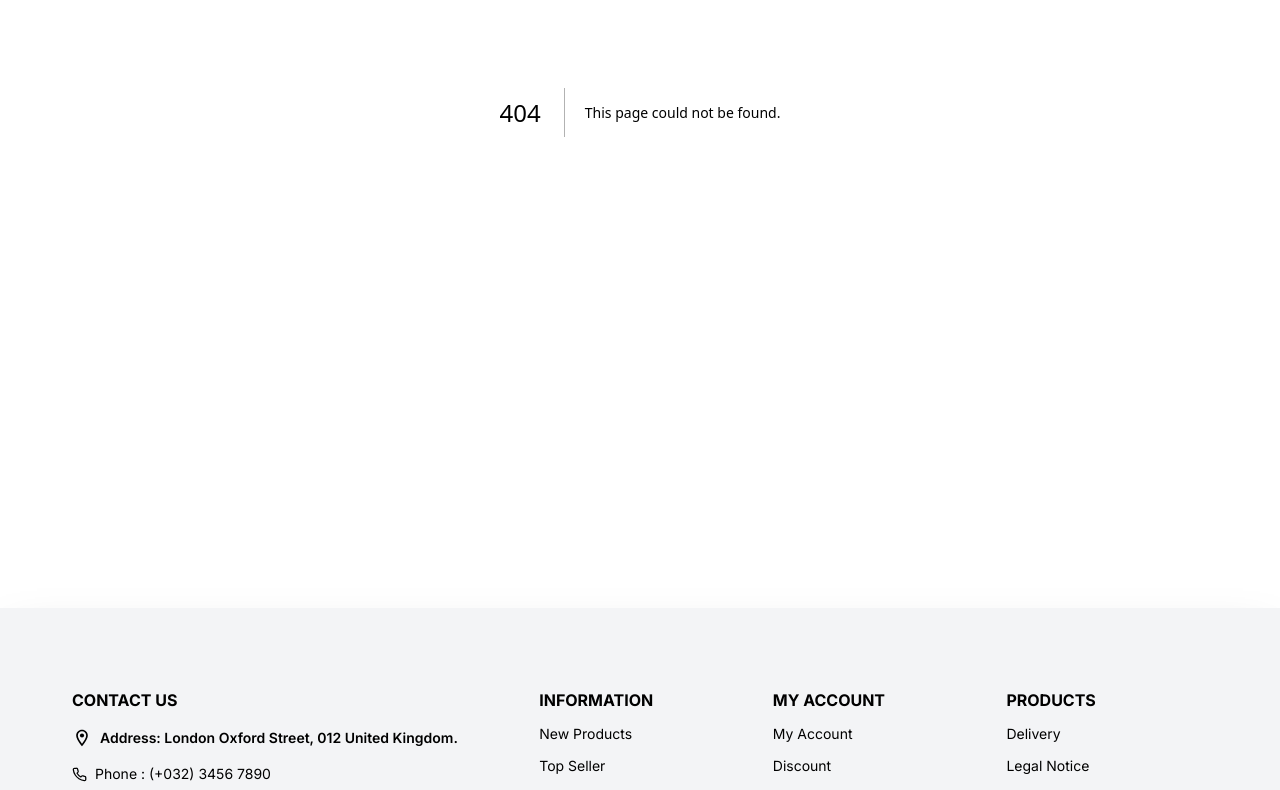
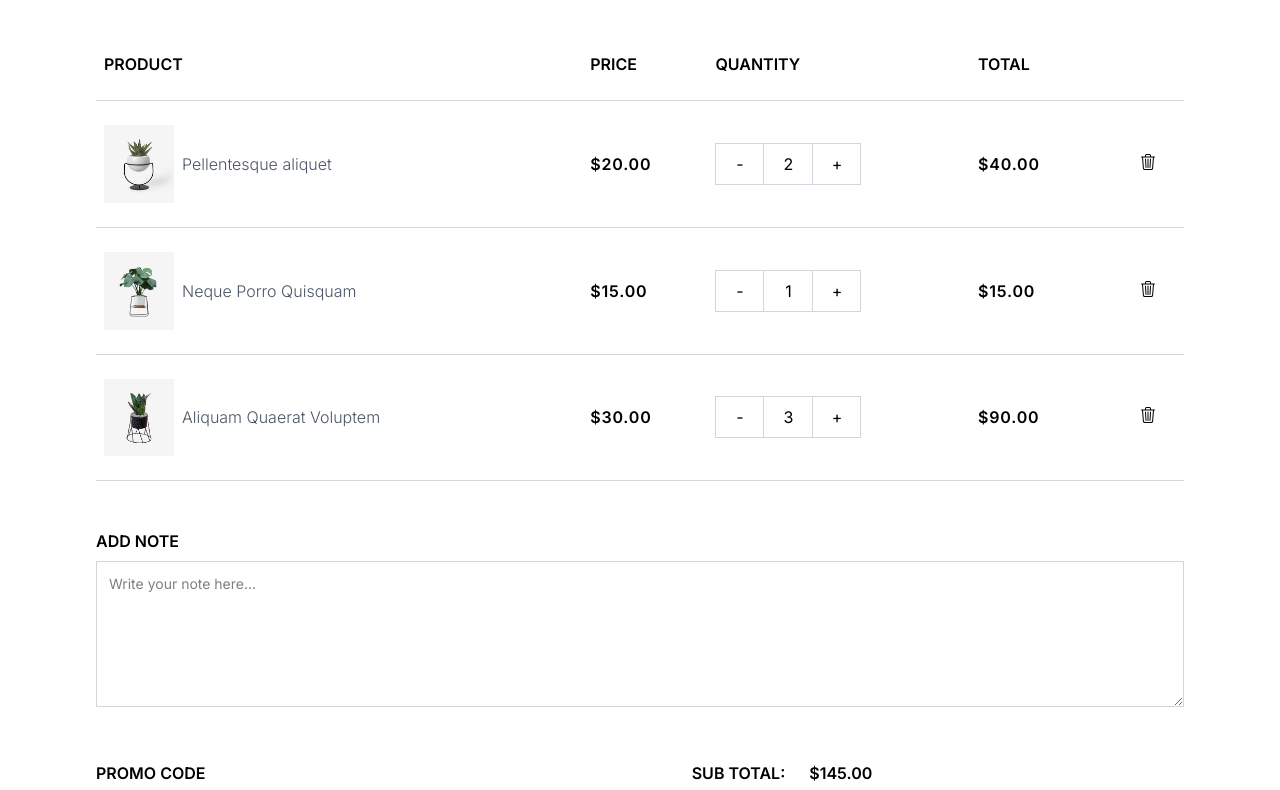
Before and after one commit to LaibaHameed/mern-frontend, a Next.js app: page /cart in a window 1280 px wide. Before the commit this address had no page. Shown: the part 460-1250 px from the top of the page. Built offline with nearby package versions, Linux system fonts and the light colour scheme.

Commit message:
Add cart page

```diff
--- /dev/null
+++ b/src/app/cart/page.jsx
@@ -0,0 +1,14 @@
+import CartPage from '@/components/CartPage/page'
+import Breadcrumb from '@/components/shared/Breadcrumb'
+import React from 'react'
+
+const Cart = () => {
+  return (
+    <div>
+        <Breadcrumb/>
+        <CartPage/>
+    </div>
+  )
+}
+
+export default Cart
--- /dev/null
+++ b/src/components/CartPage/page.jsx
@@ -0,0 +1,95 @@
+'use client'
+import React, { useState } from 'react';
+import Container from '../shared/Container';
+import Image from 'next/image';
+import { BsTrash3 } from 'react-icons/bs';
+import { CART_ITEMS } from '@/constants/general';
+
+const CartPage = () => {
+    const [cartItems, setCartItems] = useState(CART_ITEMS);
+
+    const updateQuantity = (id, delta) => {
+        setCartItems((prevItems) =>
+            prevItems.map((item) =>
+                item.id === id ? { ...item, quantity: Math.max(1, item.quantity + delta) } : item
+            )
+        );
+    };
+
+    return (
+        <div className='flex-center sm:m-12 mx-6'>
+            <Container>
+                <div className='overflow-x-auto'>
+                    <table className='min-w-full'>
+                        <thead>
+                            <tr>
+                                <td className='px-2 py-6 border-b border-gray-300 uppercase font-semibold text-left'>Product</td>
+                                <td className='px-2 py-6 border-b border-gray-300 uppercase font-semibold text-left'>Price</td>
+                                <td className='px-2 py-6 border-b border-gray-300 uppercase font-semibold text-left'>Quantity</td>
+                                <td className='px-2 py-6 border-b border-gray-300 uppercase font-semibold text-left'>Total</td>
+                                <td className='px-2 py-6 border-b border-gray-300 uppercase font-semibold text-left'></td>
+                            </tr>
+                        </thead>
+                        <tbody>
+                            {cartItems.map((item) => (
+                                <tr key={item.id} className='border-b border-gray-300'>
+                                    <td className='px-2 py-6 min-w-[300px] flex items-center gap-2 text-left cursor-pointer'>
+                                        <Image src={item.image} alt={item.name} width={70} height={70} />
+                                        <p className='text-gray-600 font-light hover:text-primary animate'>{item.name}</p>
+                                    </td>
+                                    <td className='px-2 py-6 text-left font-semibold tracking-wider'>${item.price}.00</td>
+                                    <td className='px-2 py-6 text-left'>
+                                        <div className='flex items-center border border-gray-300 w-fit'>
+                                            <button
+                                                onClick={() => updateQuantity(item.id, -1)}
+                                                className='py-2 border-r w-12 border-gray-300 cursor-pointer'>-</button>
+                                            <span className='py-2 w-12 flex-center'>{item.quantity}</span>
+                                            <button
+                                                onClick={() => updateQuantity(item.id, 1)}
+                                                className='py-2 border-l w-12 border-gray-300 cursor-pointer'>+</button>
+                                        </div>
+                                    </td>
+                                    <td className='px-2 py-6 text-left font-semibold tracking-wider min-w-[100px]'>
+                                        ${item.price * item.quantity}.00
+                                    </td>
+                                    <td className='px-2 py-6 text-left'>
+                                        <button className='hover:text-red-700 font-extrabold cursor-pointer'>
+                                            <BsTrash3 />
+                                        </button>
+                                    </td>
+                                </tr>
+                            ))}
+                        </tbody>
+                    </table>
+                </div>
+
+                <div className='my-12'>
+                    <h3 className='font-semibold mb-2 uppercase'>Add Note</h3>
+                    <textarea
+                        className='w-full p-3 border border-gray-300 focus:outline-none text-sm'
+                        placeholder='Write your note here...'
+                        rows={6}
+                    ></textarea>
+                </div>
+
+                <div className='flex md:flex-row flex-col items-start justify-between gap-6'>
+                    <div>
+                        <h3 className='font-semibold mb-2 uppercase'>Promo code</h3>
+                        <input type='text' className='p-3 max-w-xs border border-gray-300 focus:outline-none' />
+                        <button className='px-12 py-3 my-3 rounded-full bg-primary hover:bg-primary-hover text-white font-semibold uppercase block'>apply</button>
+                    </div>
+                    <div className='w-full flex flex-col justify-between md:items-center items-start gap-6'>
+                        <div className='flex items-center justify-between'>
+                            <h3 className='font-semibold mb-2 uppercase pr-6'>Sub Total:</h3>
+                            <h3 className='font-semibold mb-2 uppercase'>${cartItems.reduce((acc, item) => acc + item.price * item.quantity, 0).toFixed(2)}</h3>
+                        </div>
+                        <button className='px-12 py-3 my-3 rounded-full bg-primary hover:bg-primary-hover text-white font-semibold uppercase block'>Proceed to Checkout</button>
+                    </div>
+                </div>
+
+            </Container>
+        </div>
+    );
+};
+
+export default CartPage;
--- a/src/components/layouts/header/index.jsx
+++ b/src/components/layouts/header/index.jsx
@@ -1,14 +1,14 @@
 'use client';
-import {FiAlignJustify, FiX} from 'react-icons/fi';
-import {FiPhone} from 'react-icons/fi';
-import {BsCart3} from 'react-icons/bs';
-import {GoSearch} from 'react-icons/go';
-import {LuCircleUser} from 'react-icons/lu';
+import { FiAlignJustify, FiX } from 'react-icons/fi';
+import { FiPhone } from 'react-icons/fi';
+import { BsCart3 } from 'react-icons/bs';
+import { GoSearch } from 'react-icons/go';
+import { LuCircleUser } from 'react-icons/lu';
 
 import Image from 'next/image';
-import React, {useState} from 'react';
+import React, { useState } from 'react';
 import Link from 'next/link';
-import {NAV_LIST} from '@/utils/PATHS';
+import { NAV_LIST } from '@/utils/PATHS';
 import Container from '../../shared/Container';
 
 const Header = () => {
@@ -92,10 +92,12 @@ const Header = () => {
 
                 {/* Cart Icon with Badge */}
                 <div className="relative">
-                  <BsCart3
-                    className="cursor-pointer hover:text-primary animate text-secondary"
-                    size={20}
-                  />
+                  <Link href={'/cart'}>
+                    <BsCart3
+                      className="cursor-pointer hover:text-primary animate text-secondary"
+                      size={20}
+                    />
+                  </Link>
 
                   {cartItems > 0 && (
                     <span className="absolute -top-2 -right-2 bg-primary text-white text-xs rounded-full w-4 h-4 flex-center cursor-pointer">
@@ -116,9 +118,8 @@ const Header = () => {
 
       {/* Mobile Menu */}
       <div
-        className={`lg:hidden ${
-          isMenuOpen ? 'min-h-[180px] h-[180px]' : 'min-h-0 h-0'
-        } text-secondary overflow-hidden py-2 my-4 absolute top-20 left-0 w-full bg-white bg-opacity-90 z-40 animate`}
+        className={`lg:hidden ${isMenuOpen ? 'min-h-[180px] h-[180px]' : 'min-h-0 h-0'
+          } text-secondary overflow-hidden py-2 my-4 absolute top-20 left-0 w-full bg-white bg-opacity-90 z-40 animate`}
       >
         <nav className="flex flex-col">
           {NAV_LIST.map((route) => (
--- a/src/constants/general.js
+++ b/src/constants/general.js
@@ -248,3 +248,9 @@ export const PRODUCT_TAGS = [
   { id: 7, name: "House plant" },
   { id: 8, name: "Office tree" },
 ];
+
+export const CART_ITEMS = [
+  { id: 1, name: 'Pellentesque aliquet', image: "/assets/bestSeller1.jpg", price: 20, quantity: 2 },
+  { id: 2, name: 'Neque Porro Quisquam', image: "/assets/bestSeller2.jpg", price: 15, quantity: 1 },
+  { id: 3, name: 'Aliquam Quaerat Voluptem', image: "/assets/bestSeller3.jpg", price: 30, quantity: 3 },
+]
```
